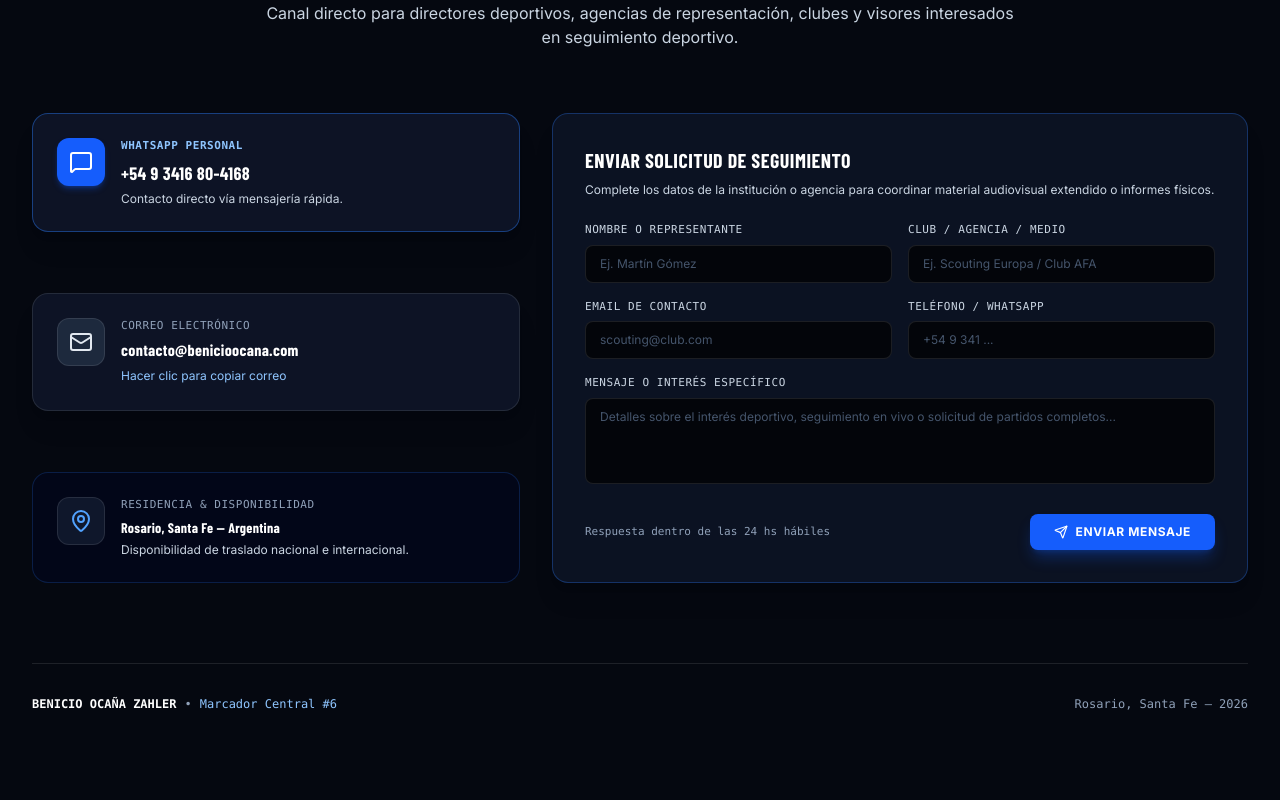
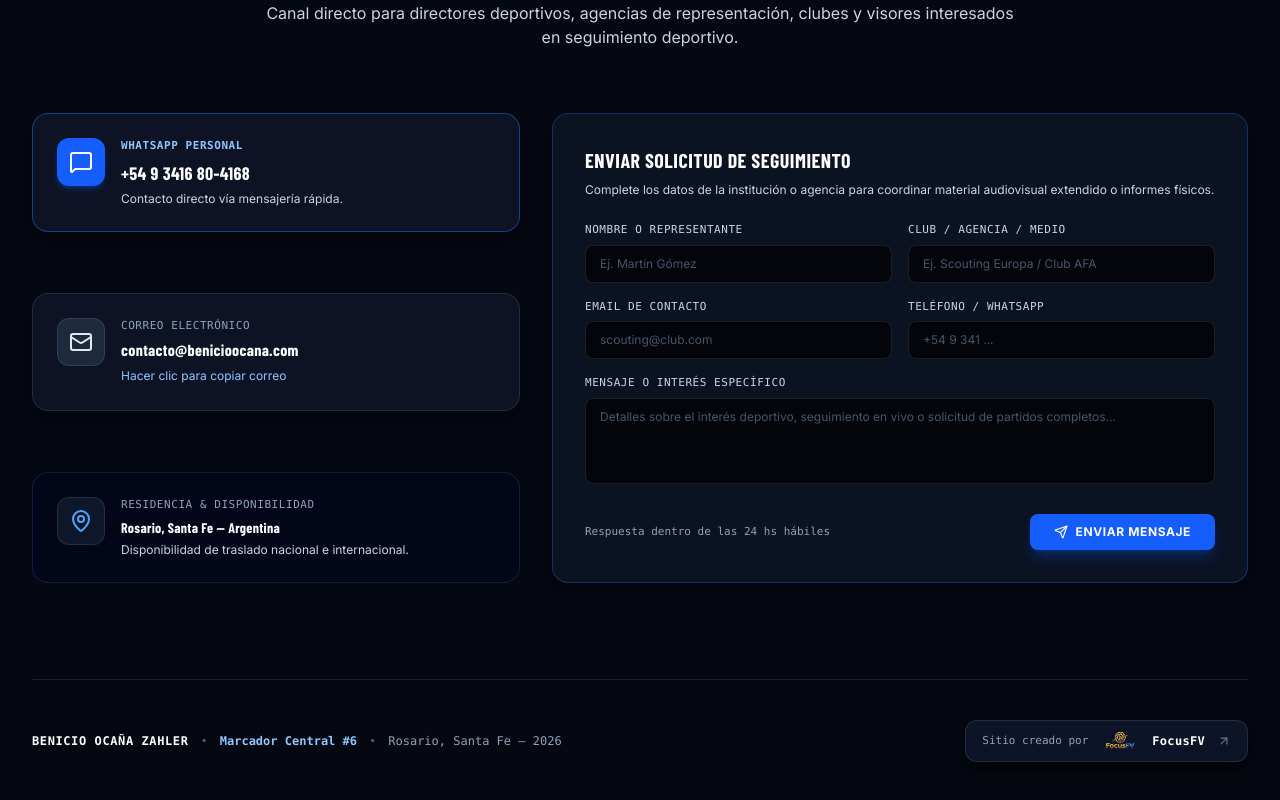
Before and after one commit to FocusFV/Benicio-Web, a React (Vite) app: page / in a window 1280 px wide. Shown: the part 6799-7599 px from the top of the page. Built offline with nearby package versions, Linux system fonts and the light colour scheme; a web font is replaced by a local one.

Commit message:
Add: Footer con creditos y enlace oficial a FocusFV (https://focusfv.vercel.app/)

```diff
--- a/src/components/ContactSection.tsx
+++ b/src/components/ContactSection.tsx
@@ -1,6 +1,6 @@
 import { useState } from 'react';
 import { motion } from 'framer-motion';
-import { MessageSquare, Mail, MapPin, Send, Check } from 'lucide-react';
+import { MessageSquare, Mail, MapPin, Send, Check, ArrowUpRight } from 'lucide-react';
 import { PLAYER_DATA } from '../data/playerData';
 
 export const ContactSection = () => {
@@ -220,14 +220,42 @@ export const ContactSection = () => {
 
         </div>
 
-        {/* Footer */}
-        <div className="mt-20 pt-8 border-t border-white/10 flex flex-col sm:flex-row items-center justify-between gap-4 text-xs text-slate-400 font-mono">
-          <div className="flex items-center gap-2">
-            <span className="text-white font-bold uppercase">{PLAYER_DATA.personal.fullName}</span>
-            <span>•</span>
-            <span className="text-blue-300">Marcador Central #6</span>
+        {/* Footer with Creator Credit */}
+        <div className="mt-24 pt-10 border-t border-white/10 flex flex-col md:flex-row items-center justify-between gap-6 text-xs text-slate-400 font-mono">
+
+          {/* Player details */}
+          <div className="flex flex-col sm:flex-row items-center gap-2 sm:gap-3 text-center sm:text-left">
+            <span className="text-white font-bold uppercase tracking-wider">{PLAYER_DATA.personal.fullName}</span>
+            <span className="hidden sm:inline text-slate-600">•</span>
+            <span className="text-blue-300 font-semibold">Marcador Central #6</span>
+            <span className="hidden sm:inline text-slate-600">•</span>
+            <span>Rosario, Santa Fe — {new Date().getFullYear()}</span>
           </div>
-          <span>Rosario, Santa Fe — {new Date().getFullYear()}</span>
+
+          {/* FocusFV Creator Badge */}
+          <motion.a
+            whileHover={{ scale: 1.04, y: -2 }}
+            whileTap={{ scale: 0.97 }}
+            href="https://focusfv.vercel.app/"
+            target="_blank"
+            rel="noopener noreferrer"
+            className="group flex items-center gap-3 px-4 py-2 rounded-xl bg-slate-900/90 hover:bg-slate-800 border border-white/10 hover:border-blue-400/50 transition-all duration-300 shadow-lg shadow-black/50"
+            title="Sitio web del creador FocusFV"
+          >
+            <span className="text-[11px] text-slate-400 group-hover:text-slate-200 transition-colors">
+              Sitio creado por
+            </span>
+            <img
+              src="/focusfv.png"
+              alt="FocusFV"
+              className="h-6 w-auto object-contain filter brightness-110 group-hover:brightness-125 transition-all"
+            />
+            <span className="text-xs font-bold text-white tracking-wide group-hover:text-blue-300 transition-colors">
+              FocusFV
+            </span>
+            <ArrowUpRight className="w-3.5 h-3.5 text-slate-500 group-hover:text-blue-400 transition-colors" />
+          </motion.a>
+
         </div>
 
       </div>
```
Also changed, not shown: public/focusfv.png (added), 1 other file (tests, documents, lock files or other folders).
